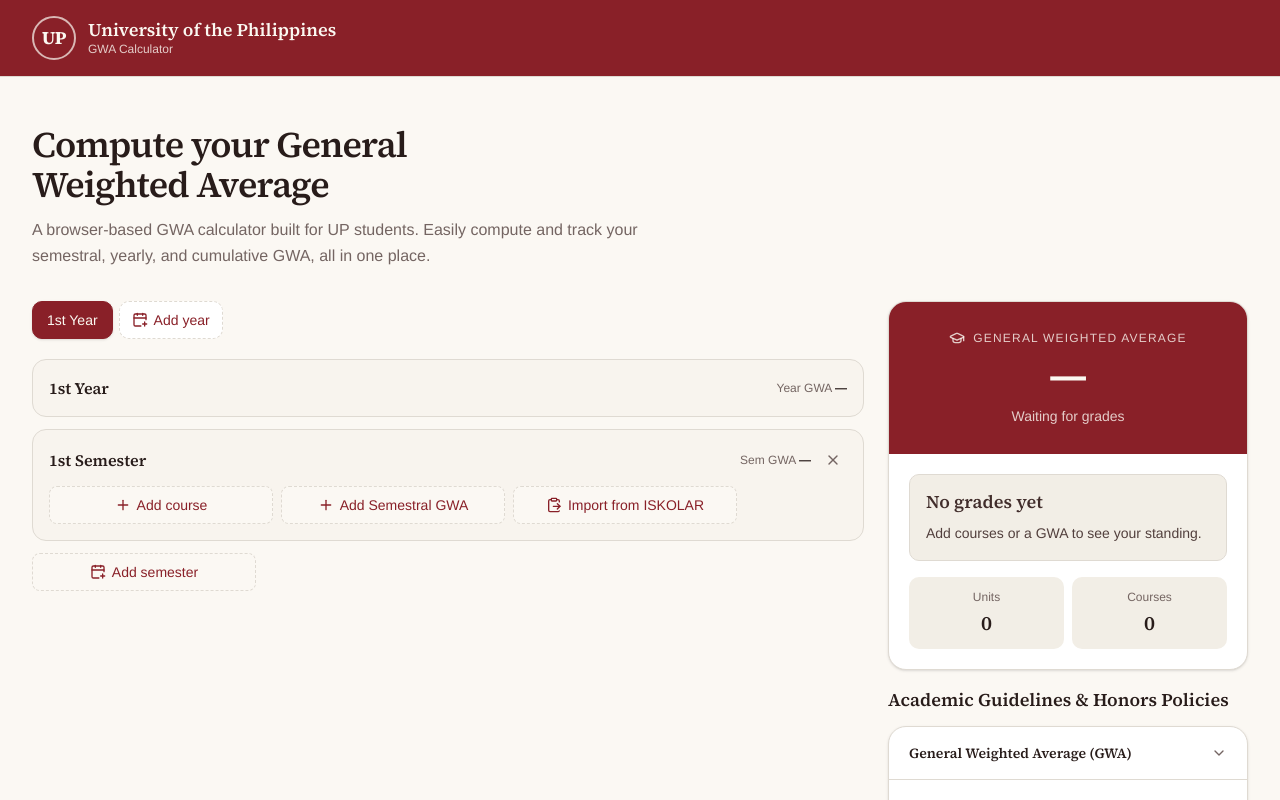
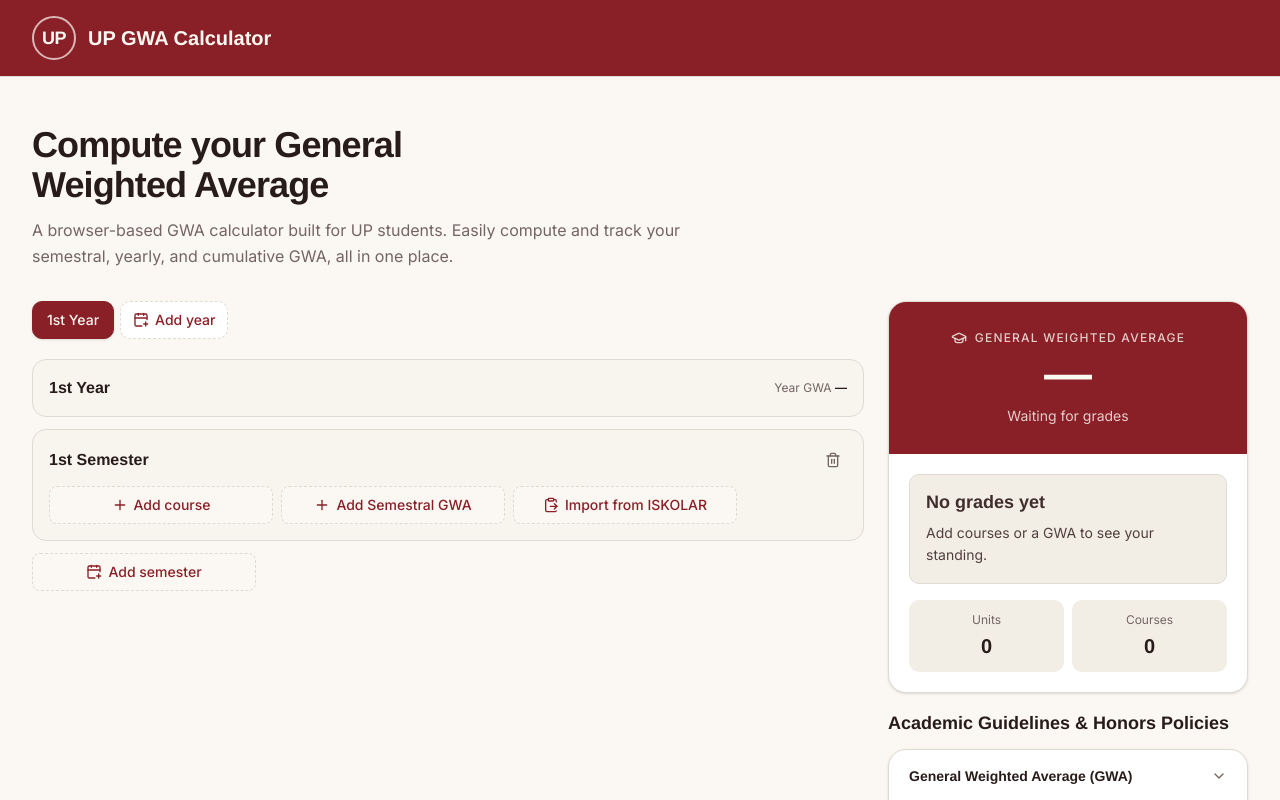
Before and after one commit to snrbracamonte/up-gwa-calculator, a Next.js app: page / in a window 1280 px wide. Both pictures are taken after a click on the button "Add semester". Shown: the top 800 px of the page. Built offline with nearby package versions, Linux system fonts and the light colour scheme.

Commit message:
Simplify header to 'UP GWA Calculator', use Helvetica for titles and Inter for body text

```diff
--- a/app/globals.css
+++ b/app/globals.css
@@ -5,8 +5,12 @@
 @custom-variant dark (&:is(.dark *));
 
 @theme inline {
-  --font-sans: Helvetica Neue, Helvetica, Arial, ui-sans-serif, system-ui, sans-serif;
-  --font-serif: var(--font-source-serif), ui-serif, Georgia, serif;
+  /* --font-sans drives the site's body text (Inter); --font-serif drives all
+     titles/subtitles via the existing `font-serif` class (Helvetica) — the
+     variable name is legacy but repurposing it avoids touching every
+     component that already uses `font-serif` for headings. */
+  --font-sans: var(--font-inter), ui-sans-serif, system-ui, sans-serif;
+  --font-serif: Helvetica Neue, Helvetica, Arial, ui-sans-serif, system-ui, sans-serif;
   --color-sidebar-ring: var(--sidebar-ring);
   --color-sidebar-border: var(--sidebar-border);
   --color-sidebar-accent-foreground: var(--sidebar-accent-foreground);
--- a/app/layout.tsx
+++ b/app/layout.tsx
@@ -1,11 +1,11 @@
 import { Analytics } from '@vercel/analytics/next'
 import type { Metadata, Viewport } from 'next'
-import { Source_Serif_4 } from 'next/font/google'
+import { Inter } from 'next/font/google'
 import './globals.css'
 
-const sourceSerif = Source_Serif_4({
+const inter = Inter({
   subsets: ['latin'],
-  variable: '--font-source-serif',
+  variable: '--font-inter',
   display: 'swap',
 })
 
@@ -35,7 +35,7 @@ export default function RootLayout({
   children: React.ReactNode
 }>) {
   return (
-    <html lang="en" className={`light ${sourceSerif.variable} bg-background`}>
+    <html lang="en" className={`light ${inter.variable} bg-background`}>
       <body className="font-sans antialiased">
         {children}
         {process.env.NODE_ENV === 'production' && <Analytics />}
--- a/components/gwa-calculator.tsx
+++ b/components/gwa-calculator.tsx
@@ -283,12 +283,7 @@ export function GwaCalculator() {
           >
             UP
           </span>
-          <div>
-            <p className="font-serif text-base font-semibold leading-tight sm:text-lg">
-              University of the Philippines
-            </p>
-            <p className="text-xs text-primary-foreground/80">GWA Calculator</p>
-          </div>
+          <p className="font-serif text-lg font-semibold leading-tight sm:text-xl">UP GWA Calculator</p>
         </div>
       </header>
 
--- a/components/semester-section.tsx
+++ b/components/semester-section.tsx
@@ -1,8 +1,9 @@
 'use client'
 
-import { Plus, X } from 'lucide-react'
+import { Plus, Trash2 } from 'lucide-react'
 import {
   classifySemesterHonor,
+  computeGwa,
   formatGwa,
   getSemesterGwa,
   SEMESTER_LABELS,
@@ -47,31 +48,30 @@ export function SemesterSection({
   const hasCourses = semester.courses.length > 0
   const gwa = getSemesterGwa(semester)
   const scholar = classifySemesterHonor(gwa)
+  const stats = computeGwa(semester.courses)
+
+  function handleRemoveClick() {
+    const hasContent = semester.courses.length > 0 || semester.manualGwa !== null
+    if (hasContent && !window.confirm(`Delete ${label} and all its courses? This can't be undone.`)) {
+      return
+    }
+    onRemove()
+  }
 
   return (
     <div className="rounded-xl border border-border bg-secondary/40 p-3 sm:p-4">
       <div className="flex flex-wrap items-center justify-between gap-2">
-        <div className="flex items-center gap-2">
         <h4 className="font-serif text-base font-semibold text-foreground">{label}</h4>
-        </div>
-        <div className="flex items-center gap-2">
-          {!isManual && (
-            <span className="text-xs text-muted-foreground">
-              Sem GWA{' '}
-              <span className="font-semibold tabular-nums text-foreground">{formatGwa(gwa)}</span>
-            </span>
-          )}
         {canRemove && (
           <button
             type="button"
-              onClick={onRemove}
+            onClick={handleRemoveClick}
             aria-label={`Remove ${label}`}
             className="inline-flex size-7 items-center justify-center rounded-md text-muted-foreground transition-colors hover:bg-secondary hover:text-destructive"
           >
-              <X className="size-4" aria-hidden="true" />
+            <Trash2 className="size-4" aria-hidden="true" />
           </button>
         )}
-        </div>
       </div>
 
       {gwa !== null && scholar.tone !== 'none' && (
@@ -120,6 +120,21 @@ export function SemesterSection({
             )}
             <IskolarImportButton onImport={onImportIskolar} />
           </div>
+
+          {hasCourses && (
+            <div className="mt-3 flex flex-wrap items-center justify-end gap-x-4 gap-y-1 text-xs text-muted-foreground">
+              <span>
+                Sem GWA <span className="font-semibold tabular-nums text-foreground">{formatGwa(gwa)}</span>
+              </span>
+              <span>
+                Units <span className="font-semibold tabular-nums text-foreground">{stats.countedUnits}</span>
+              </span>
+              <span>
+                Courses{' '}
+                <span className="font-semibold tabular-nums text-foreground">{stats.countedCourses}</span>
+              </span>
+            </div>
+          )}
         </>
       )}
     </div>
```
Lines whose indentation alone changed are shown as unchanged.
